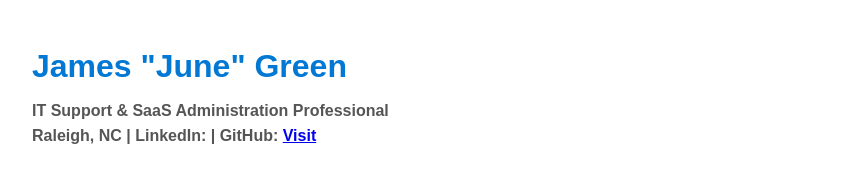
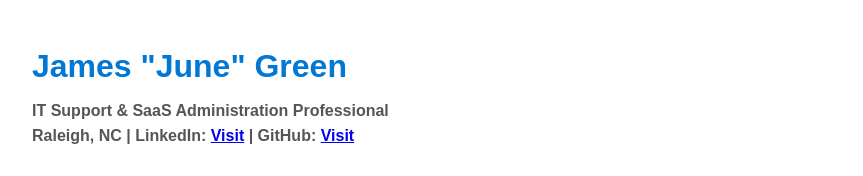
Before and after one commit to june-mg/Terraform-resume, a plain HTML site: page website/index.html in a window 1280 px wide. Shown: the top 176 px of the page, without its empty margins (208-1071 px from the left). Drawn offline with Linux system fonts and the light colour scheme.

Commit message:
fixed Linkedin Hyperlink

```diff
--- a/website/index.html
+++ b/website/index.html
@@ -58,7 +58,7 @@
     <h1>James "June" Green</h1>
     <div class="contact-info">
         IT Support & SaaS Administration Professional<br>
-        Raleigh, NC | LinkedIn: <a href="https://www.linkedin.com/in/james-greenjr/" target="_blank"></a> | GitHub: <a
+        Raleigh, NC | LinkedIn: <a href="https://www.linkedin.com/in/james-greenjr/" target="_blank">Visit</a> | GitHub: <a
             href="https://github.com/june-mg" target="_blank">Visit</a>
     </div>
 
```
